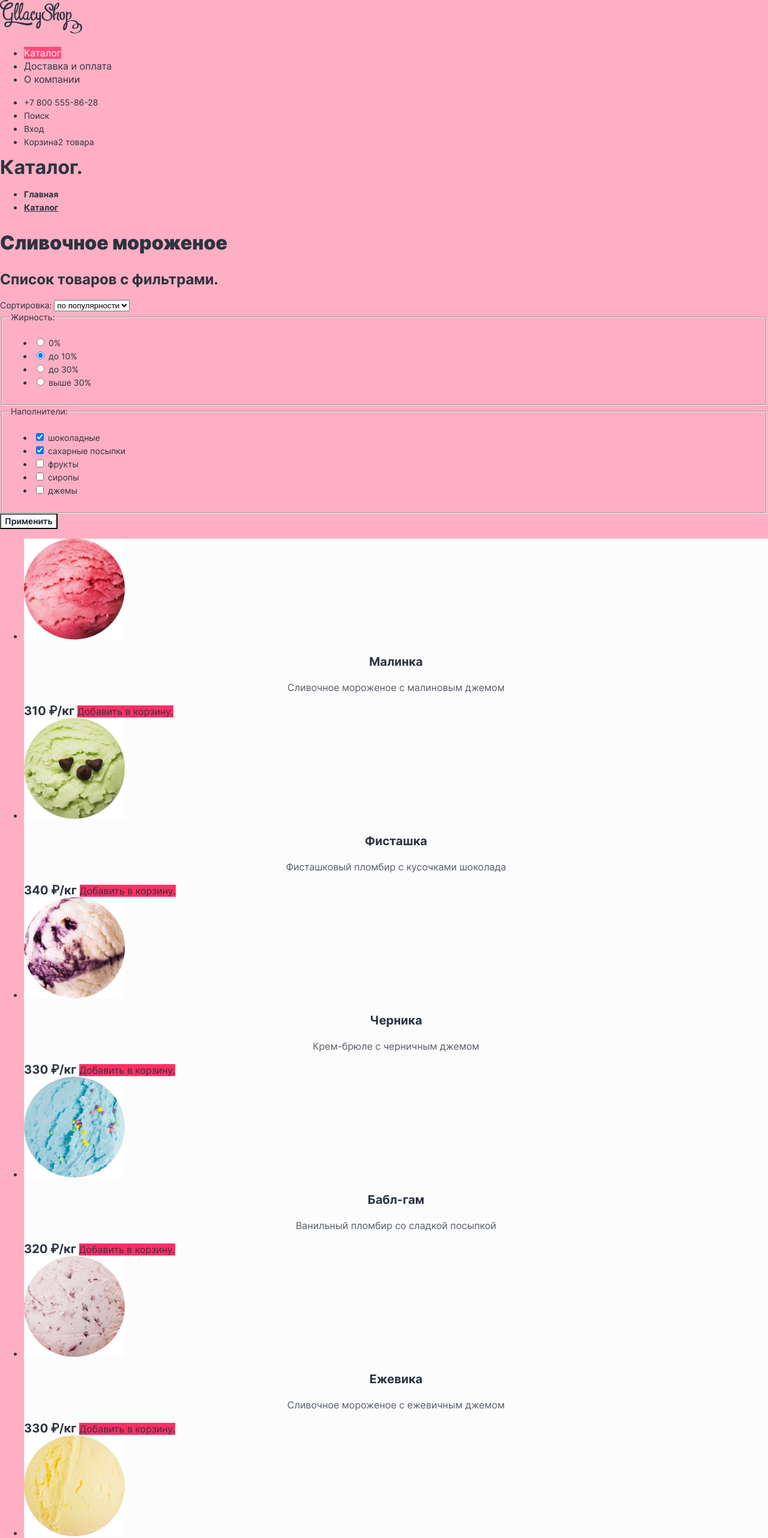
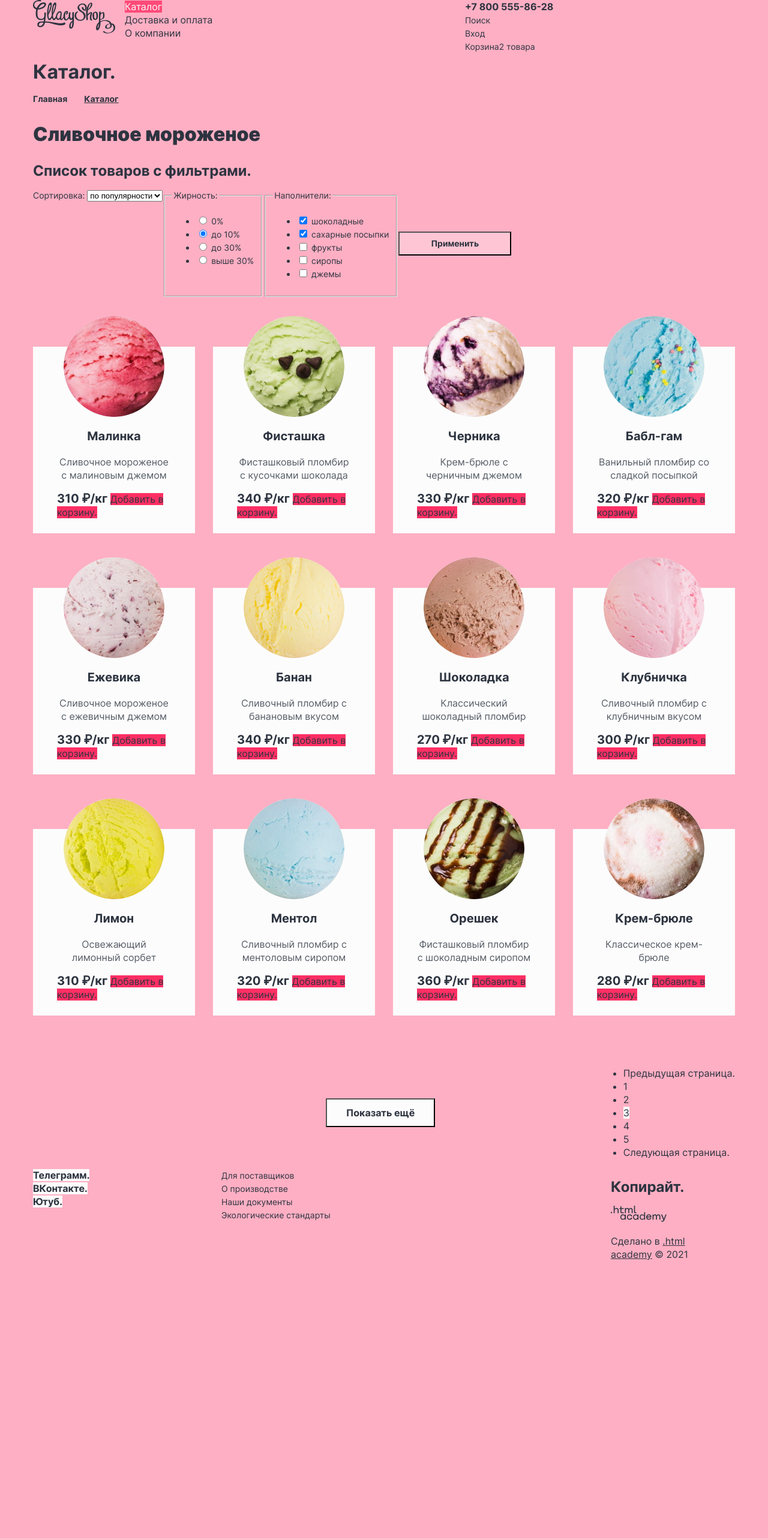
Before and after one commit to htmlacademy-htmlcss/1747261-gllacy-34, a plain HTML site: page catalog.html in a window 1280 px wide. Shown: the top 2564 px of the page at 60% size. After the commit the page ends 2118 px from the top, so only its background shows below. Drawn offline with Linux system fonts and the light colour scheme.

Commit message:
добавляет сетку страниц и крупных блоков на флексах

```diff
--- a/catalog.html
+++ b/catalog.html
@@ -6,6 +6,7 @@
     <link rel="stylesheet" href="styles/styles.css">
   </head>
   <body>
+    <div class="page-container">
       <header class="catalog-header">
         <a class="logo-link link" href="index.html">
           <img class="header-logo" src="images/content/logo.svg" width="137" height="56" alt="Логотип магазина Глейси">
@@ -25,7 +26,7 @@
 
           <ul class="navigation-list navigation-user">
             <li class="navigation-item">
-            <a class="navigation-link link" href="tel:+78005558628">+7 800 555-86-28</a>
+              <a class="navigation-link navigation-phone link" href="tel:+78005558628">+7 800 555-86-28</a>
             </li>
             <li class="navigation-item">
               <a class="navigation-link link" href="#"><span class="visually-hidden">Поиск</span></a>
@@ -39,7 +40,7 @@
           </ul>
         </nav>
       </header>
-    <main class="main-inner">
+      <main class="main-container main-inner">
         <header class="inner-header">
           <h1 class="visually-hidden">Каталог.</h1>
 
@@ -57,8 +58,8 @@
 
         <section class="catalog-products">
           <h2 class="visually-hidden">Список товаров с фильтрами.</h2>
-
-        <label class="control">
+          <form class="catalog-filter form" action="https://echo.htmlacademy.ru/" method="get">
+            <label class="sort control">
               Сортировка:
               <select class="select-control">
                 <option value="popular">по популярности</option>
@@ -67,8 +68,6 @@
                 <option value="rating">по рейтингу</option>
               </select>
             </label>
-
-        <form class="catalog-filter form" action="https://echo.htmlacademy.ru/" method="get">
 
             <fieldset class="catalog-filter-group">
               <legend class="catalog-filter-title">Жирность:</legend>
@@ -285,7 +284,10 @@
             </li>
           </ul>
 
-        <ul class="pagination">
+          <div class="catalog-pagination">
+            <button class="button button-show-more" type="button">Показать ещё</button>
+
+            <ul class="pagination-list">
               <li class="pagination-item">
                 <a class="pagination-link pagination-prev link">
                   <span class="visually-hidden">Предыдущая страница.</span>
@@ -312,8 +314,7 @@
                 </a>
               </li>
             </ul>
-
-        <button class="button pagination-show-more" type="button">Показать ещё</button>
+          </div>
         </section>
       </main>
       <footer class="page-footer">
@@ -358,5 +359,6 @@
           <p class="about-text">Сделано в <a class="htmlacademy-link link" href="https://htmlacademy.ru/">.html academy</a> © 2021</p>
         </section>
       </footer>
+    </div>
   </body>
 </html>
--- a/styles/styles.css
+++ b/styles/styles.css
@@ -22,6 +22,10 @@
   font-display: swap;
 }
 
+html {
+  height: 100%;
+}
+
 body {
   font-family: "Inter", sans-serif;
   font-size: 16px;
@@ -29,6 +33,9 @@ body {
   color: #2D3440;
   background: #FEAFC3;
   margin: 0;
+  display: flex;
+  flex-direction: column;
+  min-height: 100%;
 }
 
 .link,
@@ -56,6 +63,36 @@ body {
   font-family: inherit;
 }
 
+.page-container {
+  margin: 0 auto;
+  width: 1170px;
+}
+
+.page-header {
+  display: flex;
+}
+
+.header-logo {
+  margin-right: 16px;
+}
+
+.navigation {
+  display: flex;
+  width: 1017px;
+}
+
+.navigation-list {
+  margin: 0;
+  padding: 0;
+  width: 500px;
+  list-style: none;
+}
+
+.navigation-user {
+  width: 450px;
+  margin-left: auto;
+}
+
 .navigation-link {
   line-height: 20px;
   text-align: center;
@@ -69,6 +106,10 @@ body {
   font-size: 14px;
 }
 
+.main-container {
+  flex-grow: 1;
+}
+
 .ice-cream-name {
   font-weight: 900;
   font-size: 36px;
@@ -80,6 +121,13 @@ body {
   line-height: 24px;
 }
 
+.gift-list {
+  margin: 0;
+  padding: 0;
+  display: flex;
+  justify-content: space-between;
+}
+
 .gift-title {
   font-weight: 900;
   font-size: 32px;
@@ -89,6 +137,10 @@ body {
 
 .gift-item {
   background: #FF7799;
+  width: 570px;
+  list-style: none;
+  box-sizing: border-box;
+  padding: 0 206px 0 36px;
 }
 
 .gift-name {
@@ -96,15 +148,36 @@ body {
   line-height: 30px;
 }
 
+.popular-ice-cream-list {
+  display: flex;
+  margin: 0;
+  padding: 0;
+  justify-content: space-between;
+  flex-wrap: wrap;
+  margin-bottom: 80px;
+}
+
 .popular-ice-cream-title {
   font-weight: 900;
   font-size: 32px;
   line-height: 46px;
   text-align: center;
+  margin-bottom: 56px;
 }
 
 .product-card {
   background: #FCFCFC;
+  width: 190px;
+  padding: 0px 40px 24px 40px;
+  list-style: none;
+  margin-top: 51px;
+}
+
+.product-card-image {
+  display: block;
+  margin: 0 auto;
+  margin-top: -51px;
+  border-radius: 50%;
 }
 
 .product-card a {
@@ -118,10 +191,10 @@ body {
 
 .product-card-description {
   color: #565C66;
+  font-size: 16px;
 }
 
 .product-card-price {
-  font-weight: 700;
   font-size: 20px;
   line-height: 24px;
 }
@@ -132,6 +205,9 @@ body {
 
 .about {
   background: #FFFFFF;
+  width: 1042px;
+  padding: 80px 64px;
+  margin-bottom: 80px;
 }
 
 .about-title {
@@ -139,15 +215,37 @@ body {
   font-size: 32px;
   line-height: 46px;
   text-align: center;
+  margin: 0 auto 56px auto;
+}
+
+.about-list {
+  margin: 0;
+  padding: 0;
+  display: flex;
+  flex-wrap: wrap;
+  justify-content: space-between;
 }
 
 .about-item {
+  box-sizing: border-box;
   color: #565C66;
+  list-style: none;
+  padding-left: 64px;
+  width: 506px;
+}
+
+.index-columns {
+  display: flex;
+  justify-content: space-between;
+  margin-bottom: 80px;
 }
 
 .news {
   background: url("../images/decorative/news-background.jpg") left center;
   background-size: 115% auto;
+  width: 303px;
+  padding: 0 235px 0 32px ;
+
 }
 
 .news-title {
@@ -165,6 +263,8 @@ body {
 
 .newsletter {
   background: #FFFFFF;
+  width: 506px;
+  padding: 0 32px;
 }
 
 .newsletter-title {
@@ -177,6 +277,14 @@ body {
 .delivery {
   background: url("../images/decorative/delivery-background.jpg");
   background-size: cover;
+  display: flex;
+  justify-content: space-between;
+  padding: 0 64px 0 100px;
+
+}
+
+.delivery-text-column {
+  width: 371px;
 }
 
 .delivery-title {
@@ -197,6 +305,8 @@ body {
 
 .delivery-form {
   background: #FCFCFC;
+  width: 420px;
+  padding: 0 40px;
 }
 
 .contacts {
@@ -206,6 +316,9 @@ body {
 
 .contacts-inner {
   background: #FCFCFC;
+  width: 263px;
+  padding:  0 40px;
+  margin-left: 64px;
 }
 
 .contacts-subtitle,
@@ -223,13 +336,41 @@ body {
   line-height: 24px;
 }
 
-.for-suppliers {
-  font-weight: 700;
+.page-footer {
+  display: flex;
+  justify-content: space-between;
+}
+
+.page-footer .social-list {
+  width: 120px;
+  list-style: none;
+  margin: 0;
+  padding: 0;
+}
+
+.footer-menu-list {
+  list-style: none;
+  padding: 0;
+  margin: 0;
+  width: 455px;
+}
+
+.footer-menu-item {
+  margin: 0 auto;
 }
 
 .footer-menu-link {
   font-size: 14px;
   line-height: 20px;
+}
+
+.for-suppliers {
+  font-weight: 700;
+}
+
+.copyright {
+  width: 193px;
+  margin-right: 14px;
 }
 
 .copyright-text {
@@ -241,15 +382,29 @@ body {
   text-decoration: underline;
 }
 
+/* --catalog-- */
+
+.catalog-header {
+  display: flex;
+}
+
 .navigation-link-current {
   background: #FF4A78;
   color: #FCFCFC;
+}
+
+.breadcrumbs {
+  margin: 0;
+  padding: 0;
+  list-style: none;
+  display: flex;
 }
 
 .breadcrumbs-link {
   font-weight: 700;
   font-size: 14px;
   line-height: 20px;
+  padding-right: 28px;
 }
 
 .breadcrumbs-item:last-child a {
@@ -262,6 +417,12 @@ body {
   line-height: 46px;
 }
 
+.catalog-filter {
+  display: flex;
+  flex-wrap: wrap;
+  margin-bottom: 32px;
+}
+
 .control,
 .catalog-filter-title {
   font-size: 14px;
@@ -270,6 +431,35 @@ body {
 
 .catalog-filter-button {
   font-size: 14px;
+  background:rgba(252, 252, 252, 0.3);
+  padding: 8px 52px;
+  margin: auto 0;
+}
+
+.ice-cream-list {
+  margin: 0;
+  margin-bottom: 29px;
+  padding: 0;
+  display: flex;
+  justify-content: space-between;
+  flex-wrap: wrap;
+}
+
+.ice-cream-list .product-card {
+  margin-bottom: 40px;
+}
+
+.catalog-pagination {
+  display: flex;
+}
+
+.button-show-more {
+  padding: 12px 32px;
+  margin: auto 0 auto 488px;
+}
+
+.pagination-list {
+  margin-left: auto;
 }
 
 .pagination-current {
```
Also changed, not shown: index.html (+8 -2 lines). Lines whose indentation alone changed are shown as unchanged.
